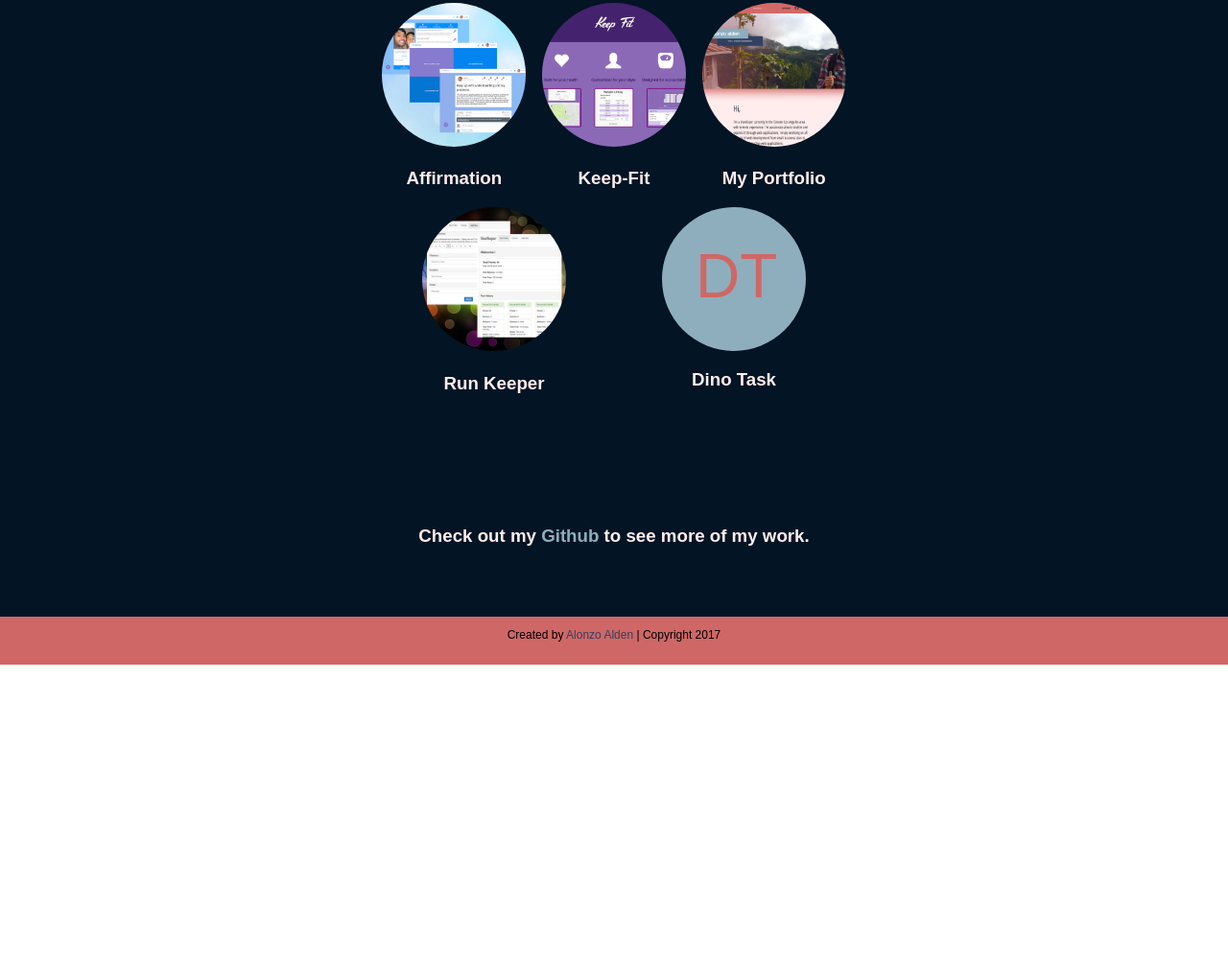
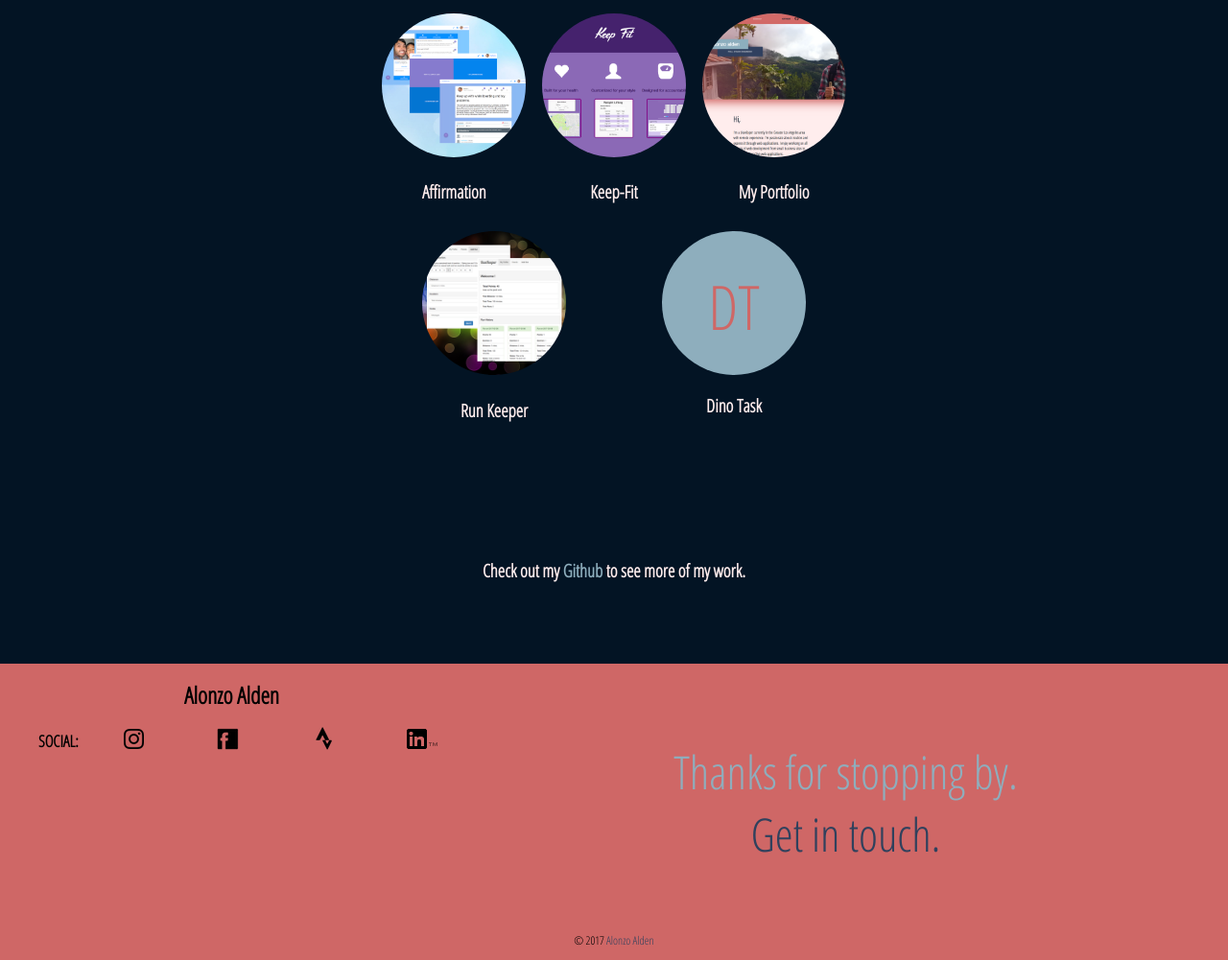
Before and after one commit to alonzoalden/my_page, a React app: page / in a window 1280 px wide. Shown: the part 1719-2720 px from the top of the page at 96% size. Before the commit the page ends 2412 px from the top, so only its background shows below. Built offline with nearby package versions, Linux system fonts and the light colour scheme.

Commit message:
updated modal design, added footer, added more to projects front, changed font

```diff
--- a/src/Main.js
+++ b/src/Main.js
@@ -10,7 +10,7 @@ const customStyles = {
     left              : 0,
     right             : 0,
     bottom            : 0,
-    backgroundColor   : '#Cf6766',
+    backgroundColor   : '#031424',
     zIndex           : 2000
   },
   content : {
@@ -19,7 +19,11 @@ const customStyles = {
     right                 : 'auto',
     bottom                : 'auto',
     marginRight           : '-50%',
-    transform             : 'translate(-50%, -50%)'
+    transform             : 'translate(-50%, -50%)',
+    width: '380px',
+    height: '600px',
+    fontFamily: 'Open Sans Condensed',
+    fontSize: '90%'
   }
 };
 
@@ -139,16 +143,19 @@ class App extends Component {
                           contentLabel="Example Modal"
                         >
 
-                          <h2 ref="subtitle">Hello</h2>
-                          <button onClick={this.closeModal}>close</button>
-                          <div>I am a modal</div>
-                          <form>
-                            <input />
-                            <button>tab navigation</button>
-                            <button>stays</button>
-                            <button>inside</button>
-                            <button>the modal</button>
-                          </form>
+                            <img style={{width: "380px", height: "380px"}} src="affirmation-collage.png"></img>
+
+
+                          <h2>Affirmation</h2>
+                          <p>Affirmation is a web based application where experienced software engineers can offer advice to developing engineers.  It's a tool for software developers of all levels to connect, inspire, and create a supportive community.</p>
+                          <p><strong>Tech Stack:</strong> React, Node.js, Express.js, PostgreSQL, Sequelize, Webpack, Auth0 and it's deployed via Heroku. </p>
+                          <div style={{display: 'flex'}}>
+                            <div style={{flexGrow: '1', display: 'flex'}}>
+                              <div className='button'>DEPLOYED LINK</div>
+                              <div className='button'>GITHUB</div>
+                            </div>
+                            <div className='button'>CLOSE</div>
+                          </div>
                         </Modal>
 
                         <img src="affirmation-collage.png"></img>
@@ -185,7 +192,27 @@ class App extends Component {
 
 
         </div>
-        <footer><div className="copyright"><p>Created by <a href="mailto:alonzoalden@gmail.com">Alonzo Alden</a> | Copyright 2017</p></div></footer>
+        <footer>
+          <div className="bottom">
+            <div className="bottom-left">
+              <h1>Alonzo Alden</h1>
+                <ul>
+                  SOCIAL:
+                  <li><a href="https://www.instagram.com/attaboylonnie/"><img src="instagram-black-21px.png"></img></a></li>
+                  <li><a href="https://www.facebook.com/alonzo.alden"><img src="facebook-black-22px.png"></img></a></li>
+                  <li><a href="https://www.strava.com/athletes/929395"><img src="strava-black-24px.png"></img></a></li>
+                  <li><a href="https://www.linkedin.com/in/alonzo-alden-46b28637"><img src="In-Black-21px-TM.png"></img></a></li>
+
+                </ul>
+
+            </div>
+            <div className="bottom-right"><span style={{color: '#8EAEBD'}}> Thanks for stopping by. </span><br/><span style={{color: '#30415D'}}>Get in touch.</span>
+            </div>
+          </div>
+
+          <div className="copyright"><p>© 2017 <a href="mailto:alonzoalden@gmail.com">Alonzo Alden</a> </p>
+          </div>
+        </footer>
       </div>
       </div>
     );
--- a/src/Main.sass
+++ b/src/Main.sass
@@ -1,6 +1,23 @@
 $font: "Open Sans Condensed"
 .hide
   display: none
+
+.button
+
+  color: white
+  font-weight: bold
+  background-color: #8EAEBD
+  height: 25px
+  width: 100px
+  padding-top: 5px
+  padding-bottom: -15px
+  text-align: center
+  border: 1px solid white
+  border-radius: 5px
+  &:hover
+    transition: background 0.5s ease
+    background-color: #30415D
+    color: #Cf6766
 
 .Main-layout
   display: flex
@@ -232,7 +249,7 @@ $font: "Open Sans Condensed"
         align-items: center
         text-align: center
         color: #ffeded
-
+        font-family: $font
         a
           color: #8EAEBD
           text-decoration: none
@@ -251,13 +268,19 @@ $font: "Open Sans Condensed"
             flex-wrap: wrap
             width: 500px
             height: auto
+            border-radius: 5px
             a
               text-decoration: none
 
             .project
-
-              flex-grow: 1
-              margin: 0 auto
+              width: 150px
+              margin: 5px auto
+              &:hover
+                background-color: #30415D
+                border-radius: 5px
+                color: #Cf6766
+                transition: background 0.5s ease
+                -webkit-animation: all 5s ease
 
               .circle-icon
                 height: 150px
@@ -277,7 +300,8 @@ $font: "Open Sans Condensed"
                 border-radius: 100%
                 height: 150px
                 width: 150px
-              /* width: calc(100% * (1/4) - 10px - 1px)*/
+                /* width: calc(100% * (1/4) - 10px - 1px)*/
+
 
 
 
@@ -293,18 +317,52 @@ $font: "Open Sans Condensed"
 
 footer
   font-size: 12px
-  display: flex
-  flex-direction: column
-  height: 50px
   background: #Cf6766
-  text-align: right
-  align-items: right
+  font-family: $font
+
+  .bottom
+    display: flex
+
+    .bottom-left
+      flex-grow: 1
+      flex-shrink: 1
+      height: 250px
+
+      margin: 0 auto
+      text-align: center
+      ul
+        align-items: center
+
+        display: flex
+        font-size: 140%
+        font-weight: bold
+
+        li
+          align-items: center
+
+          margin: 0 auto
+          padding-left: 20px
+          display: inline-block
+
+
+
+    .bottom-right
+      text-align: center
+      margin: 0 auto
+      padding-top: 80px
+      height: 170px
+      font-size: 400%
+      font-weight: strong
+      flex-grow: 2
+
 
   .copyright
+    margin-top: 30px
     text-align: center
     a
       color: #30415D
       text-decoration: none
+
 
 
 @media (max-width: 800px)
--- a/src/index.css
+++ b/src/index.css
@@ -2,4 +2,5 @@ body {
   margin: 0;
   padding: 0;
   font-family: sans-serif;
+  background-color: #Cf6766
 }
```
Also changed, not shown: src/Main.css, 1 other file.
